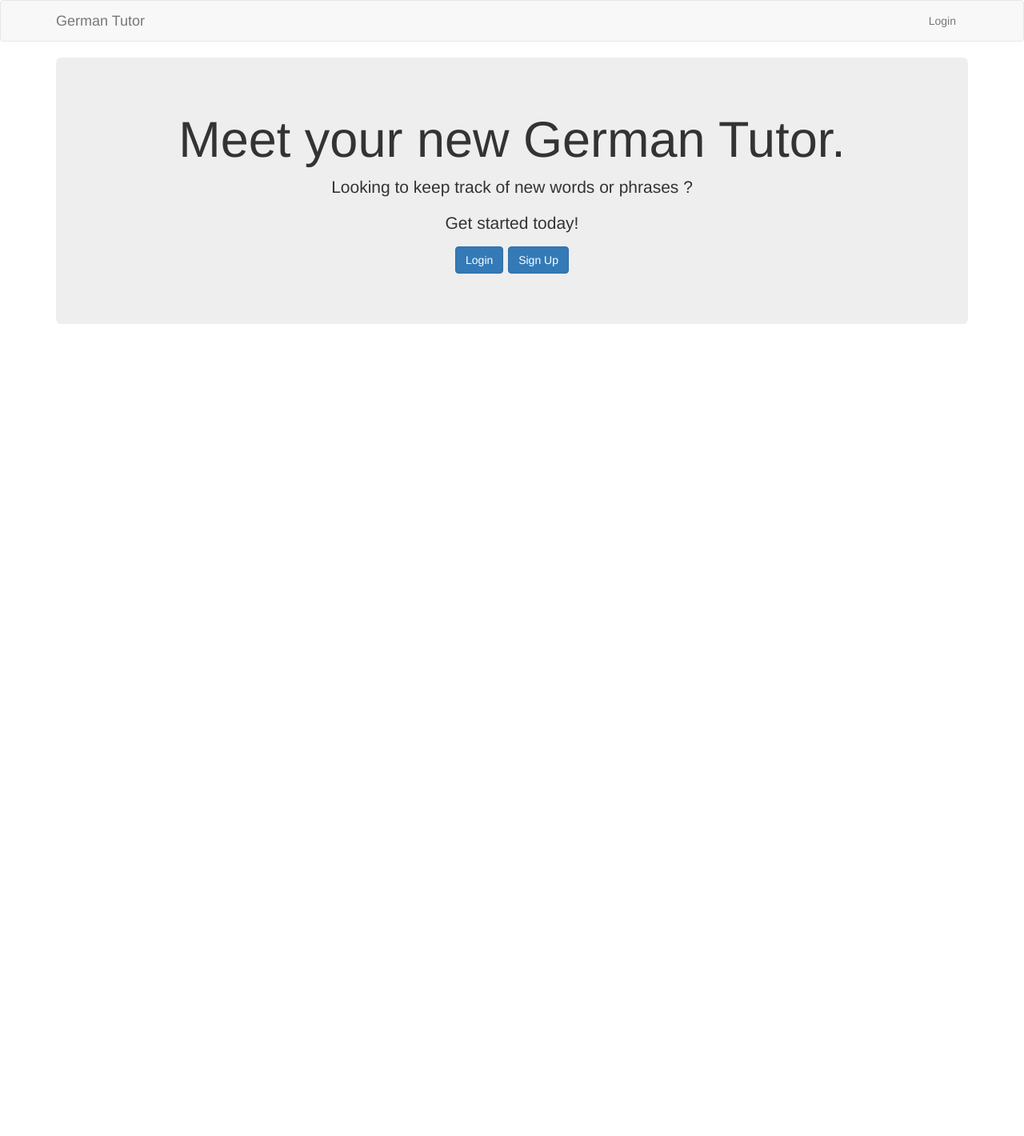
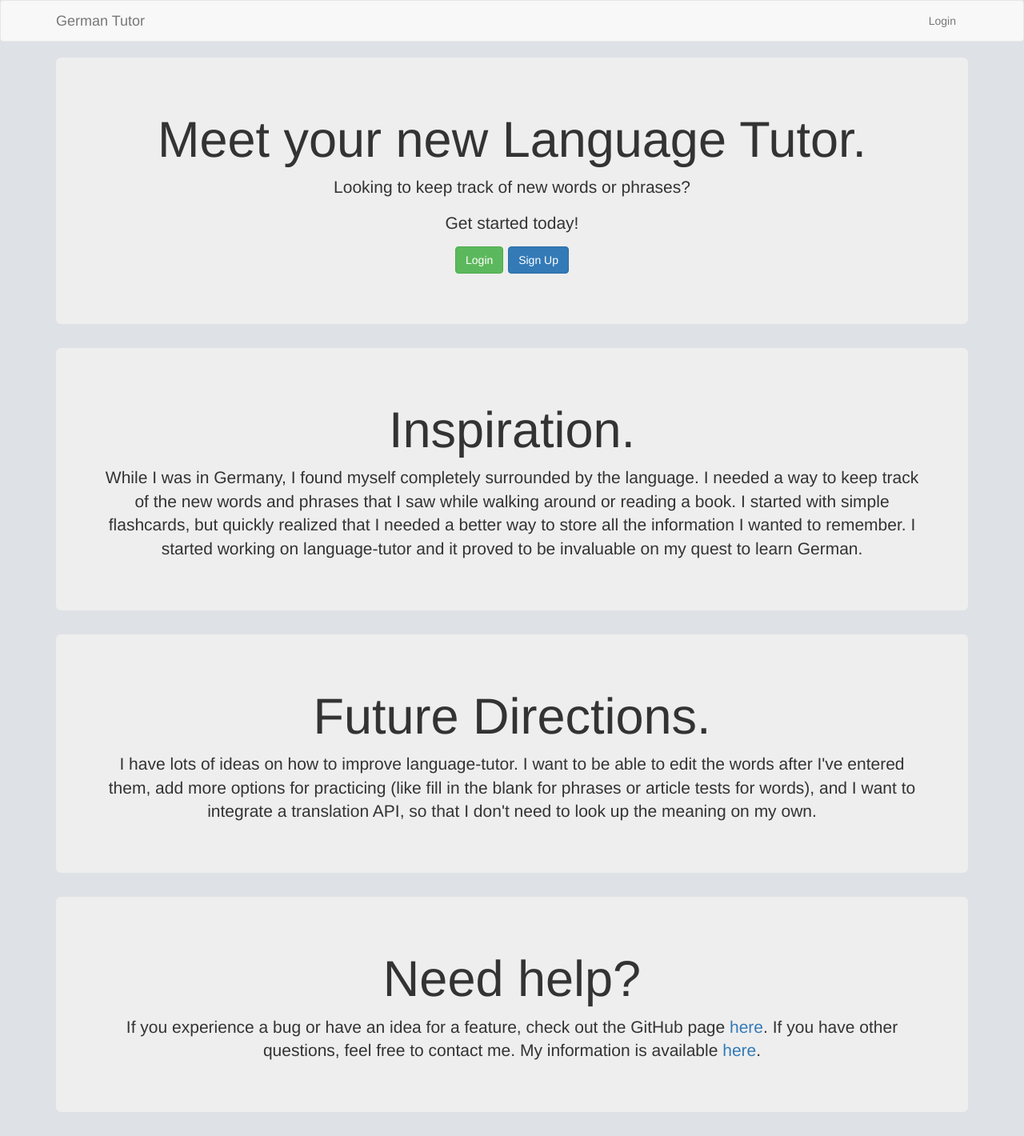
Before and after one commit to z0glen/german-tutor, a Flask app: page / in a window 1280 px wide. Shown: the whole page at 80% size. Before the commit the page ends 405 px from the top, so only its background shows below. Run offline with Flask 2, Linux system fonts and the light colour scheme; some libraries are stand-ins or nearby versions.

Commit message:
chore(splash) add inspiration, future directions, and contact

```diff
--- a/app/static/styles/app.css
+++ b/app/static/styles/app.css
@@ -1,3 +1,7 @@
+body {
+  background-color: #dee1e5;
+}
+
 .flashcard {
   margin: 10px;
   text-align: center;
--- a/app/templates/base.html
+++ b/app/templates/base.html
@@ -1,7 +1,7 @@
 {% extends 'bootstrap/base.html' %}
 
 {% block title %}
-  {% if title %}{{ title }} - german tutor{% else %}german tutor{% endif %}
+  {% if title %}{{ title }} - language tutor{% else %}language tutor{% endif %}
 {% endblock %}
 
 {% block styles %}
--- a/app/templates/splash.html
+++ b/app/templates/splash.html
@@ -2,11 +2,42 @@
 
 {% block app_content %}
 <div class="jumbotron">
-  <h1 class="display-4">Meet your new German Tutor.</h1>
-  <p class="lead">Looking to keep track of new words or phrases ?</p>
+  <h1 class="display-4">Meet your new Language Tutor.</h1>
+  <p class="lead">Looking to keep track of new words or phrases?</p>
   <p class="lead">Get started today!</p>
   <p class="lead">
-    <a class="btn btn-primary btn-large" href="{{ url_for('login') }}" role="button">Login</a>
+    <a class="btn btn-success btn-large" href="{{ url_for('login') }}" role="button">Login</a>
     <a class="btn btn-primary btn-large" href="{{ url_for('register') }}" role="button">Sign Up</a>
+  </p>
+</div>
+<div class="jumbotron">
+  <h1 class="display-4">Inspiration.</h1>
+  <p class="lead">
+    While I was in Germany, I found myself completely surrounded by the language.
+    I needed a way to keep track of the new words and phrases that I saw while
+    walking around or reading a book. I started with simple flashcards, but quickly
+    realized that I needed a better way to store all the information I wanted to
+    remember. I started working on language-tutor and it proved to be invaluable
+    on my quest to learn German.
+  </p>
+</div>
+<div class="jumbotron">
+  <h1 class="display-4">Future Directions.</h1>
+  <p class="lead">
+    I have lots of ideas on how to improve language-tutor. I want to be able to
+    edit the words after I've entered them, add more options for practicing
+    (like fill in the blank for phrases or article tests for words), and I want
+    to integrate a translation API, so that I don't need to look up the meaning
+    on my own.
+  </p>
+</div>
+<div class="jumbotron">
+  <h1 class="display-4">Need help?</h1>
+  <p class="lead">
+    If you experience a bug or have an idea for a feature, check out the GitHub
+    page <a href="https://github.com/z0glen/language-tutor">here</a>.
+    If you have other questions, feel free to contact me. My information is
+    available <a href="http://zgbauer.com">here</a>.
+  </p>
 </div>
 {% endblock %}
```
Also changed, not shown: README.md.
